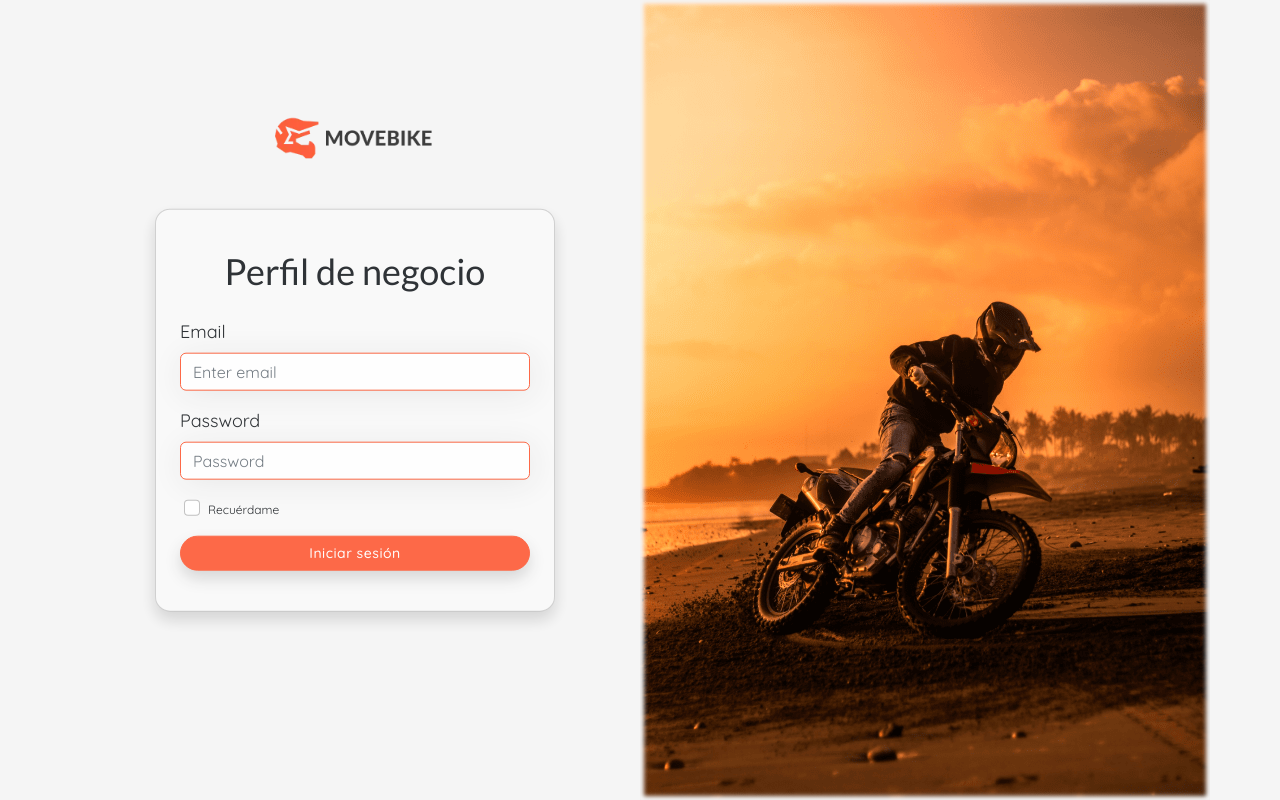
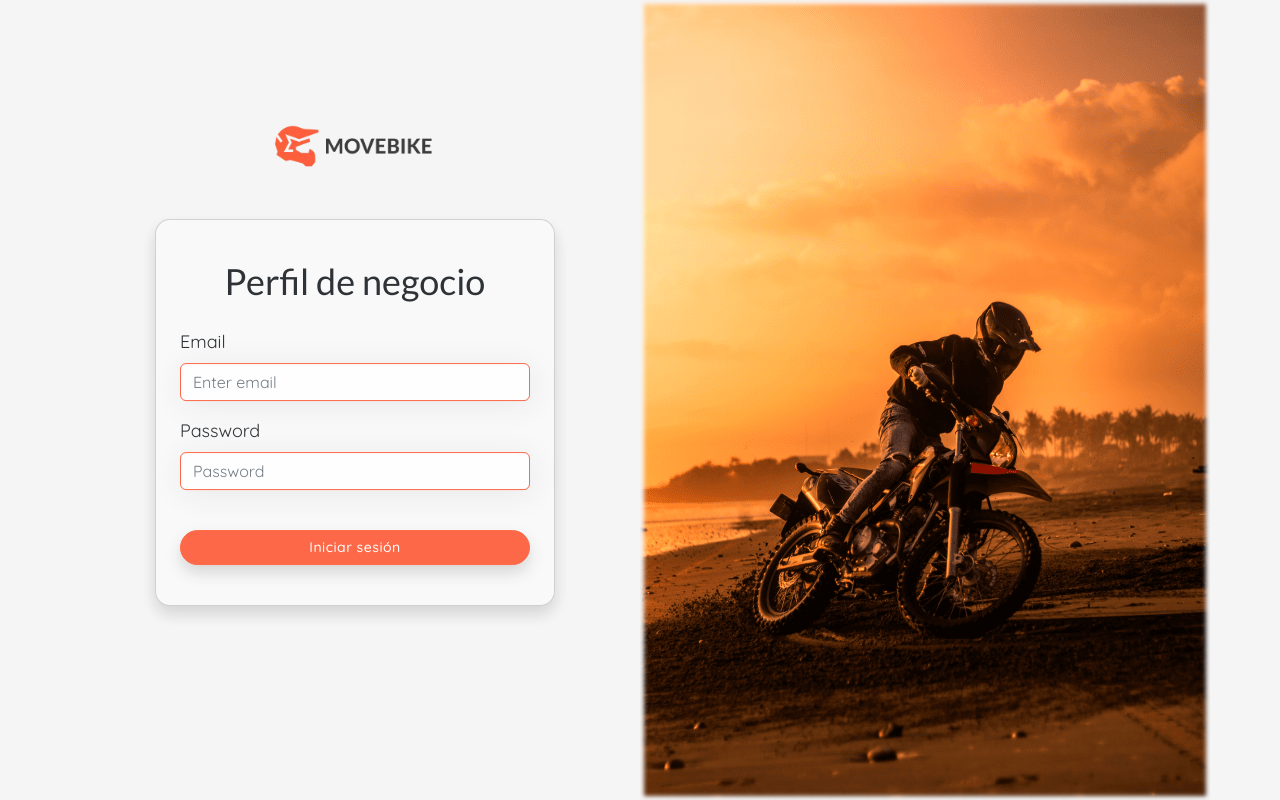
Before and after one commit to MoveBike-App/frontend-admin-movebike, a Next.js app: page / in a window 1280 px wide. Built offline with nearby package versions, Linux system fonts and the light colour scheme; no server answers.

Commit message:
deleting 'remeber me'

```diff
--- a/components/LoginCard.js
+++ b/components/LoginCard.js
@@ -100,22 +100,9 @@ export default function LoginCard () {
                   </p>
                 )}
               </div>
-              <div className='mb-3 ms-1 form-check'>
-                <input
-                  type='checkbox'
-                  className='form-check-input login-card__box'
-                  id='exampleCheck1'
-                />
-                <label
-                  className='form-check-label login-card__checkbox'
-                  htmlFor='exampleCheck1'
-                >
-                  Recuérdame
-                </label>
-              </div>
               <button
                 type='submit'
-                className='btn btn-movebike contained shadow login-card__btn w-100 mb-3'
+                className='btn btn-movebike contained shadow login-card__btn w-100 mb-3 mt-4'
               >
                 Iniciar sesión
               </button>
```
